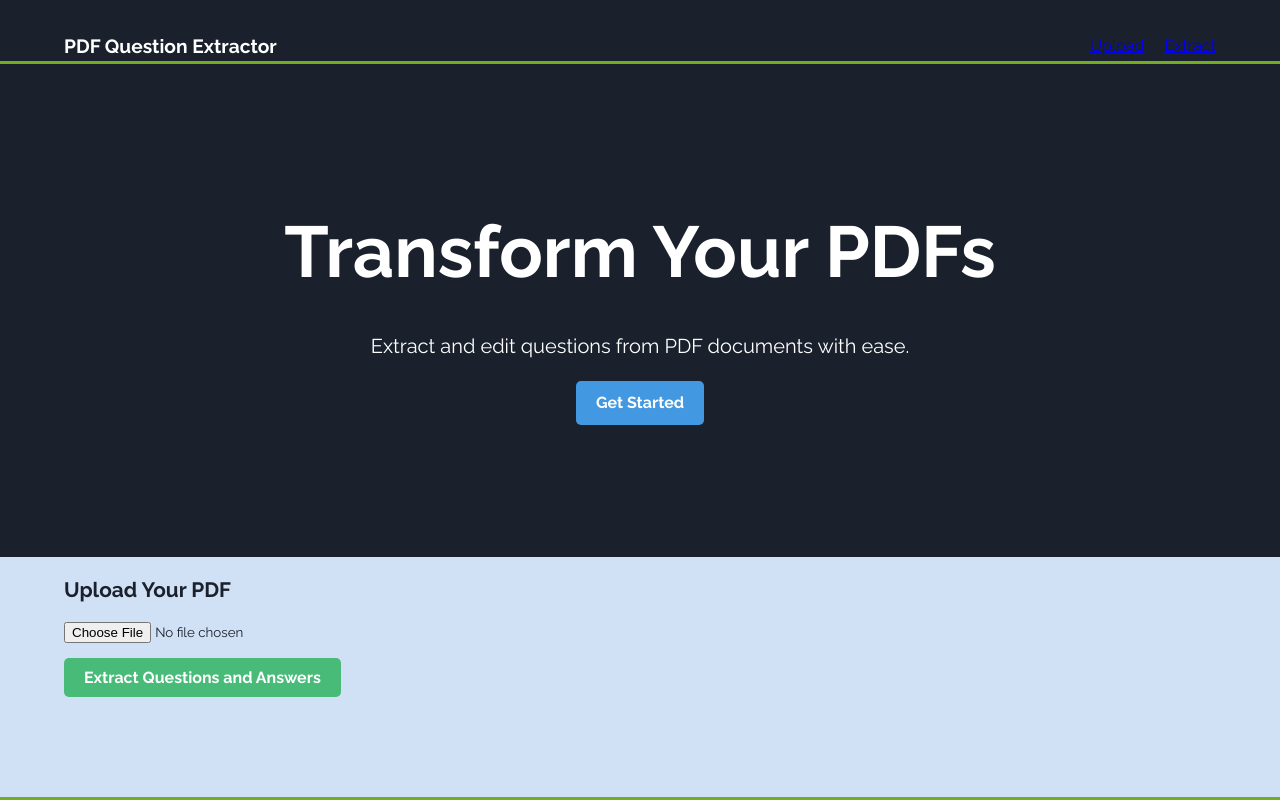
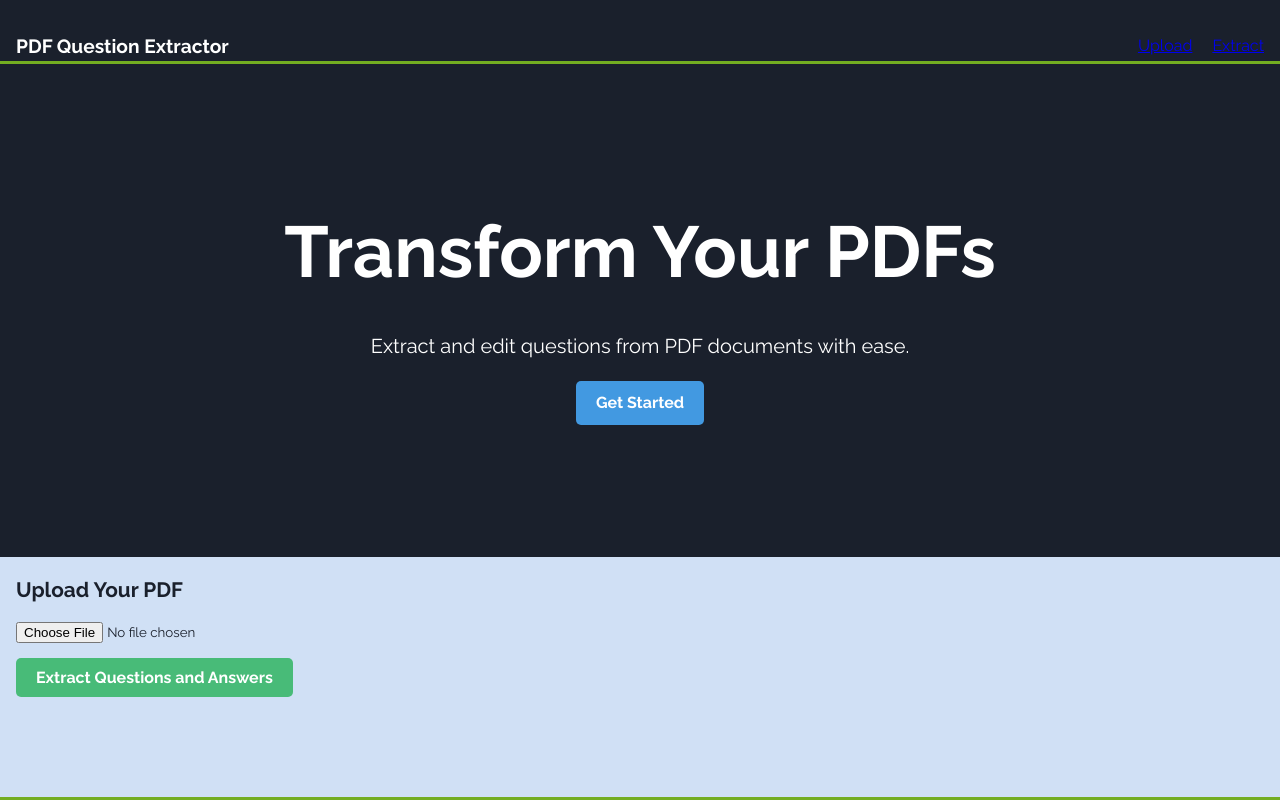
Before and after one commit to Timimah/PDFQuestionExtractor, a React (Vite) app: page / in a window 1280 px wide. Built offline with nearby package versions, Linux system fonts and the light colour scheme.

Commit message:
mobile style

```diff
--- a/src/index.css
+++ b/src/index.css
@@ -218,9 +218,9 @@ h2 {
 
 /* Media queries for responsive design */
 @media (min-width: 768px) {
-  .container {
+  /* .container {
     padding: 0 2em;
-  }
+  } */
 
   .nav-links {
     display: flex;
@@ -228,7 +228,7 @@ h2 {
   }
 
   .hero-content h1 {
-    font-size: 4rem;
+    font-size: 3.5rem;
   }
 
   .hero-content p {
@@ -249,9 +249,9 @@ h2 {
 }
 
 @media (min-width: 1024px) {
-  .container {
+  /* .container {
     padding: 0 4em;
-  }
+  } */
 
   .hero-content h1 {
     font-size: 4.5rem;
```
